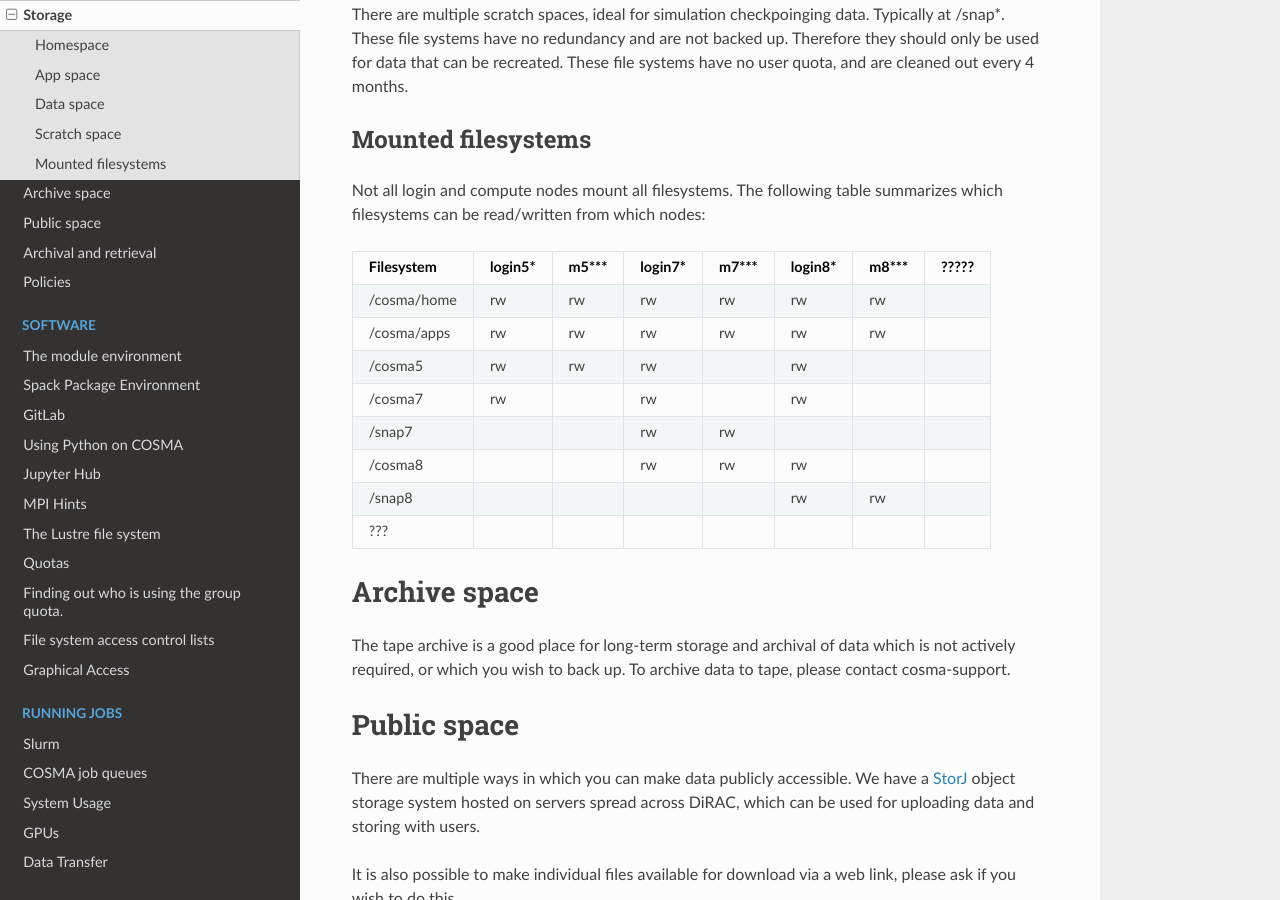
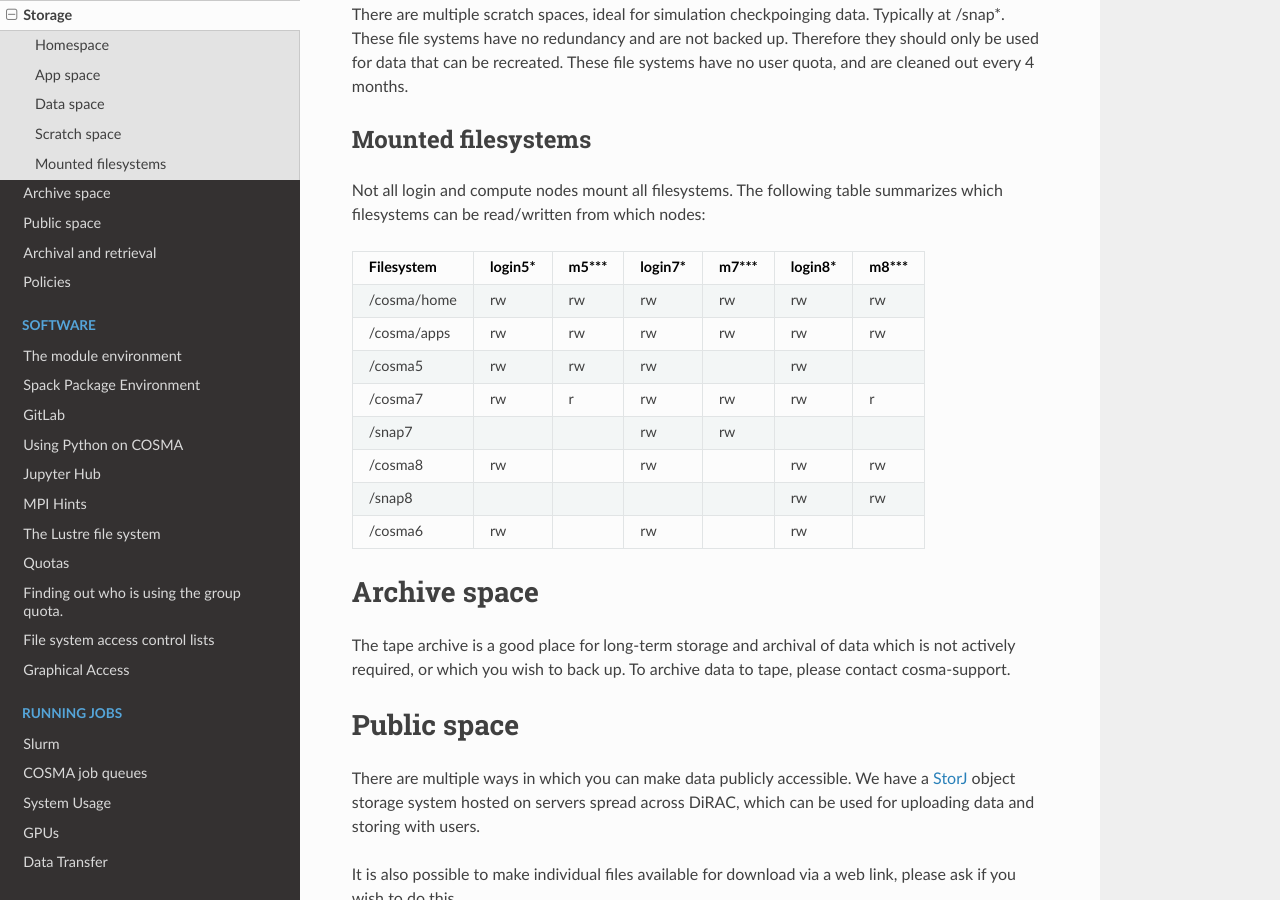
Before and after one commit to agb32/cosmadoc, a Sphinx documentation site: the page built from docs/source/storage.md, in a window 1280 px wide and 900 px high, scrolled down 837 px. Built offline with Sphinx 7.4.7 and the Read the Docs theme 3.1.0, drawn with Linux system fonts in a browser that asks for light colours.

Commit message:
updated mount table

```diff
--- a/docs/source/storage.md
+++ b/docs/source/storage.md
@@ -28,16 +28,16 @@ There are multiple scratch spaces, ideal for simulation checkpoinging data.  Typ
 
 Not all login and compute nodes mount all filesystems. The following table summarizes which filesystems can be read/written from which nodes:
 
-| Filesystem | login5* | m5*** | login7* | m7*** | login8* | m8*** | ????? |
-| :--------: | :-----: | :---: | :-----: | :---: | :-----: | :---: | :---: |
-| /cosma/home|   rw    |   rw  |   rw    |   rw  |    rw   |   rw  |       |
-| /cosma/apps|   rw    |   rw  |   rw    |   rw  |    rw   |   rw  |       |
-| /cosma5    |   rw    |   rw  |   rw    |       |    rw   |       |       |
-| /cosma7    |   rw    |       |   rw    |       |    rw   |       |       |
-| /snap7     |         |       |   rw    |   rw  |         |       |       |
-| /cosma8    |         |       |   rw    |   rw  |    rw   |       |       |
-| /snap8     |         |       |         |       |    rw   |   rw  |       |
-| ???        |         |       |         |       |         |       |       |
+| Filesystem | login5* | m5*** | login7* | m7*** | login8* | m8*** |
+| :--------: | :-----: | :---: | :-----: | :---: | :-----: | :---: |
+| /cosma/home|   rw    |   rw  |   rw    |   rw  |    rw   |   rw  |
+| /cosma/apps|   rw    |   rw  |   rw    |   rw  |    rw   |   rw  |
+| /cosma5    |   rw    |   rw  |   rw    |       |    rw   |       |
+| /cosma7    |   rw    |   r   |   rw    |   rw  |    rw   |   r   |
+| /snap7     |         |       |   rw    |   rw  |         |       |
+| /cosma8    |   rw    |       |   rw    |       |    rw   |   rw  |
+| /snap8     |         |       |         |       |    rw   |   rw  |
+| /cosma6    |   rw    |       |   rw    |       |    rw   |       |
 
 # Archive space
 
```
